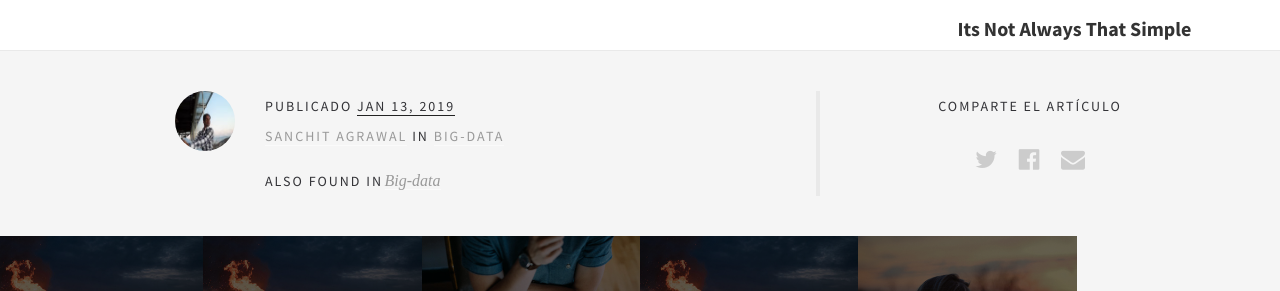
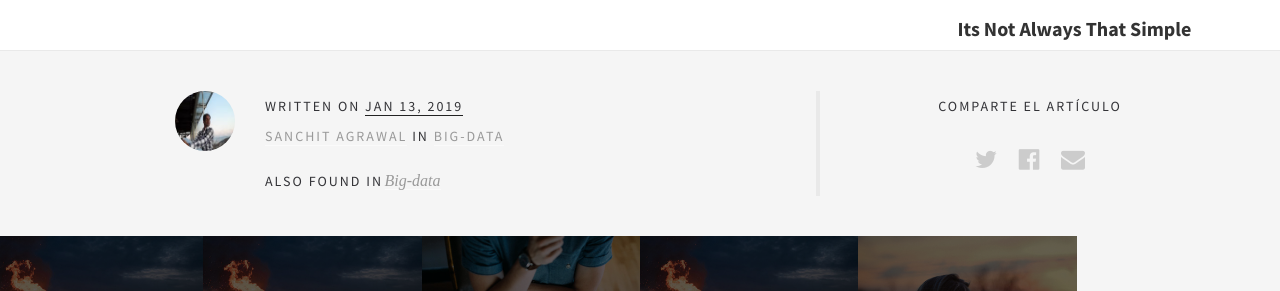
Before and after one commit to sanchit09/blog, a Jekyll site: the page built from _posts/2019-01-13-big-data-for-a-beginner.md, in a window 1280 px wide. Shown: the part 1010-1301 px from the top of the page. Built offline with Jekyll 4.4.1, drawn with Linux system fonts in a browser that asks for light colours; some web fonts are replaced.

Commit message:
changes to remove template words

```diff
--- a/_includes/footer-single.html
+++ b/_includes/footer-single.html
@@ -5,7 +5,7 @@
         </div>
         <div class="col-xs-12 col-sm-6">
             <div class="category-list">
-                <p>Publicado <span>{{ page.date | date: "%b %-d, %Y" }}</span></p>
+                <p>Written On <span>{{ page.date | date: "%b %-d, %Y" }}</span></p>
                 <p><a href="{{ page.author_url  | prepend: site.baseurl }}">{{ page.author_name | capitalize }}</a> in <a href='{{ "/category/" | append: page.categories.first | prepend: site.baseurl }}'>{{ page.categories.first | capitalize }}</a></p>
 
                 <div class="other-catergories">
--- a/_sass/_type.sass
+++ b/_sass/_type.sass
@@ -1,4 +1,4 @@
-@import url(http://fonts.googleapis.com/css?family=Source+Sans+Pro:400,700|Droid+Serif:400,400italic,700)
+@import url('http://fonts.googleapis.com/css?family=Source+Sans+Pro:400,700|Droid+Serif:400,400italic,700')
 
 $sans : 'Source Sans Pro', Helvetica, Arial, sans-serif
 $serif : 'Droid Serif', serif
```
Also changed, not shown: 18 other files.
